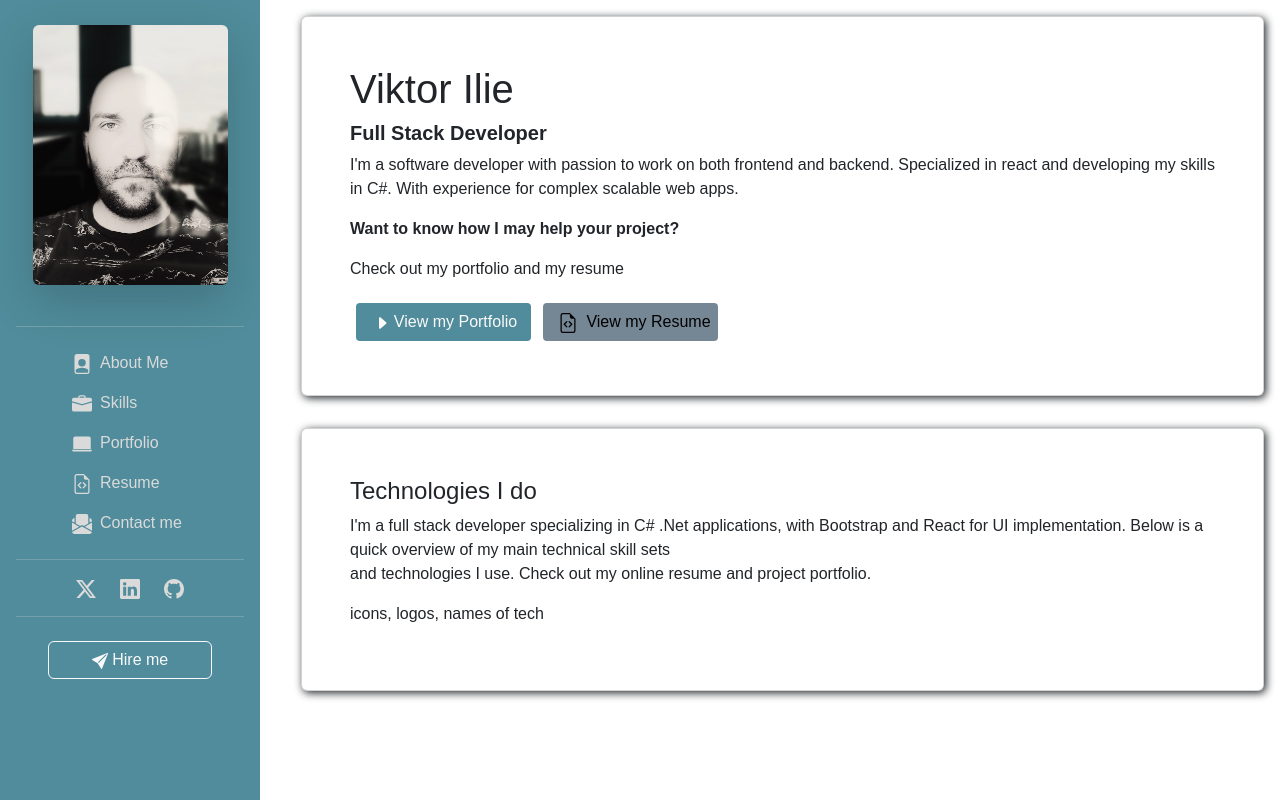
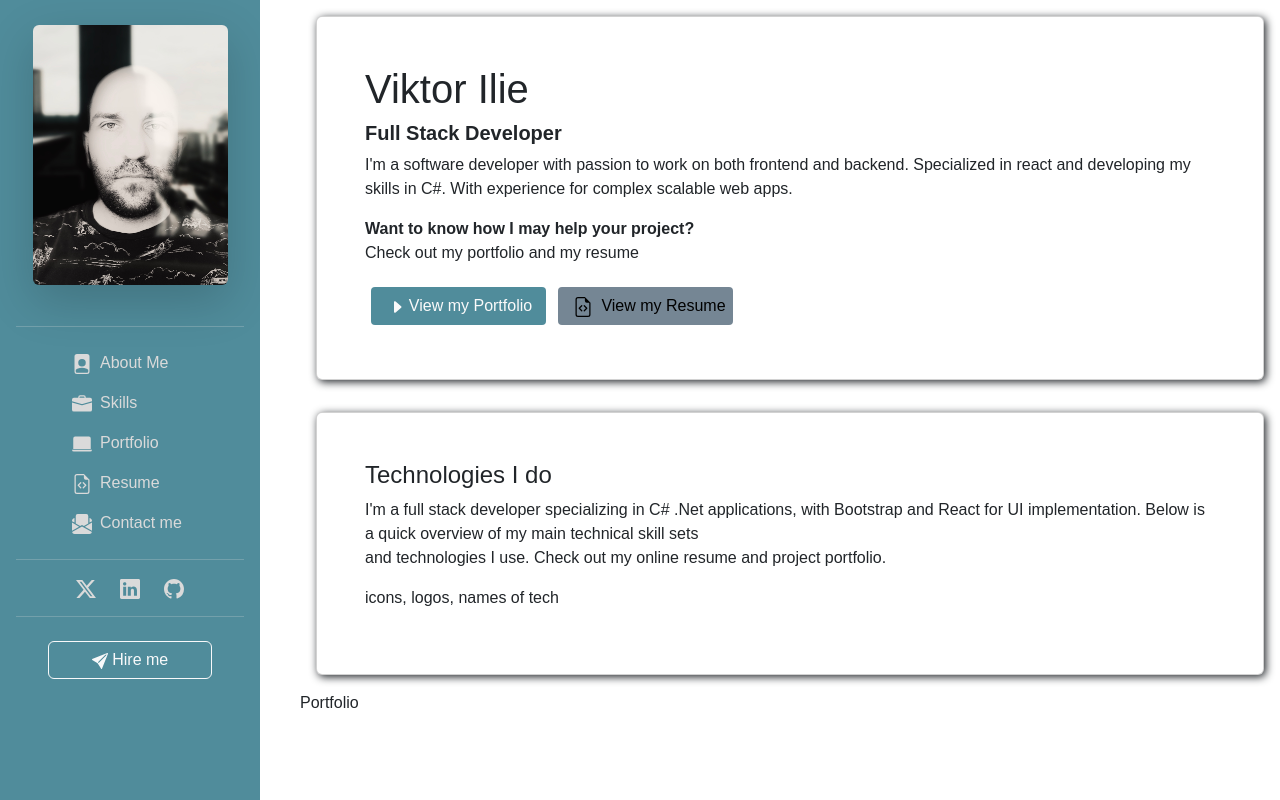
Before and after one commit to viktorilie/PortfolioRedesign, a React (Vite) app: page / in a window 1280 px wide. Built offline with nearby package versions, Linux system fonts and the light colour scheme.

Commit message:
fix main alignment

```diff
--- a/src/App.css
+++ b/src/App.css
@@ -1,3 +1,4 @@
+/*<--------- 01-sidebar --------->*/
 .aside {
   position: fixed;
   left: 0;
@@ -17,8 +18,9 @@
   width: 195px;
 }
 
+/* <-- 02-main container --> */
 .right-container {
-  margin-left: 285px;
+  margin-left: 300px;
   /* height: 100vh; */
   /* background-color: gray; */
   /* width: auto; */
--- a/src/App.tsx
+++ b/src/App.tsx
@@ -3,22 +3,22 @@ import "bootstrap/dist/css/bootstrap.min.css";
 import Sidebar from "./components/Sidebar";
 import Main from "./components/Main";
 import Skills from "./components/Skills";
-// import { RiArrowRightWideLine } from "react-icons/ri";
+import Portfolio from "./components/Portfolio";
 
 function App() {
   return (
     <>
-      <div className="d-flex flex-row">
+      <div className="d-flex flex-row justify-content-center">
         {/* 01 sidebar */}
         <div className="aside d-flex flex-column">
           <Sidebar />
         </div>
 
         {/* 02 main-section #AboutMe */}
-        <div className="d-flex flex-column right-container">
+        <div className="d-flex flex-column justify-content-center right-container">
           <Main />
-
           <Skills />
+          <Portfolio />
         </div>
       </div>
     </>
--- /dev/null
+++ b/src/components/ContactMe.tsx
@@ -0,0 +1,5 @@
+const ContactMe = () => {
+  return <div>ContactMe</div>;
+};
+
+export default ContactMe;
--- a/src/components/Main.tsx
+++ b/src/components/Main.tsx
@@ -5,7 +5,7 @@ import "../App.css";
 const Main = () => {
   return (
     <>
-      <div id="main" className="d-flex flex-row ">
+      <div id="main" className="d-flex flex-row">
         <div className="card d-flex flex-column m-3 p-5">
           <div className="">
             <h1>Viktor Ilie</h1>
@@ -20,16 +20,14 @@ const Main = () => {
               experience for complex scalable web apps.
             </p>
           </div>
-          <div>
+          <div className="py-0 d-flex ">
             <p>
               <b>Want to know how I may help your project?</b>
+              <br />
+              Check out my portfolio and my resume
             </p>
           </div>
-          <div>
-            <p>Check out my portfolio and my resume</p>
-          </div>
-
-          <div className="justify-content-center align-items-center">
+          <div className="align-items-center jus">
             <button className="btn-portfolio">
               <BsCaretRightFill className="mx-1" />
               View my Portfolio
--- /dev/null
+++ b/src/components/Portfolio.tsx
@@ -0,0 +1,5 @@
+const Portfolio = () => {
+  return <div className="">Portfolio</div>;
+};
+
+export default Portfolio;
```
